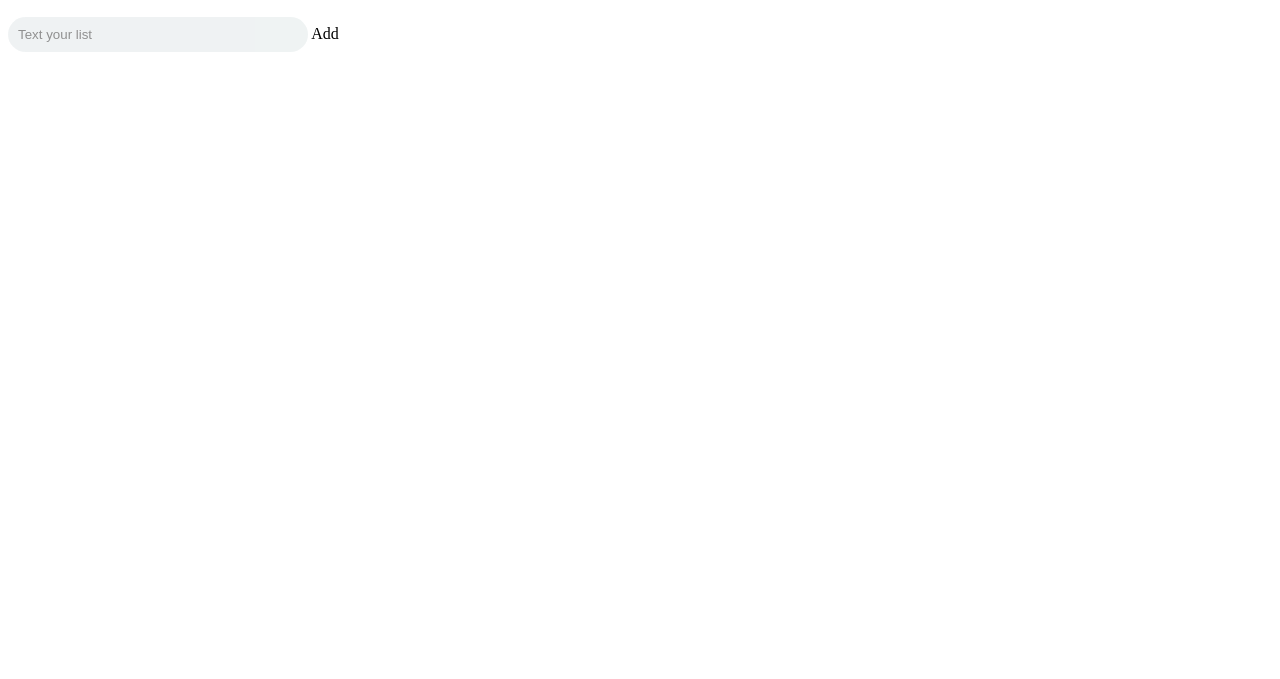
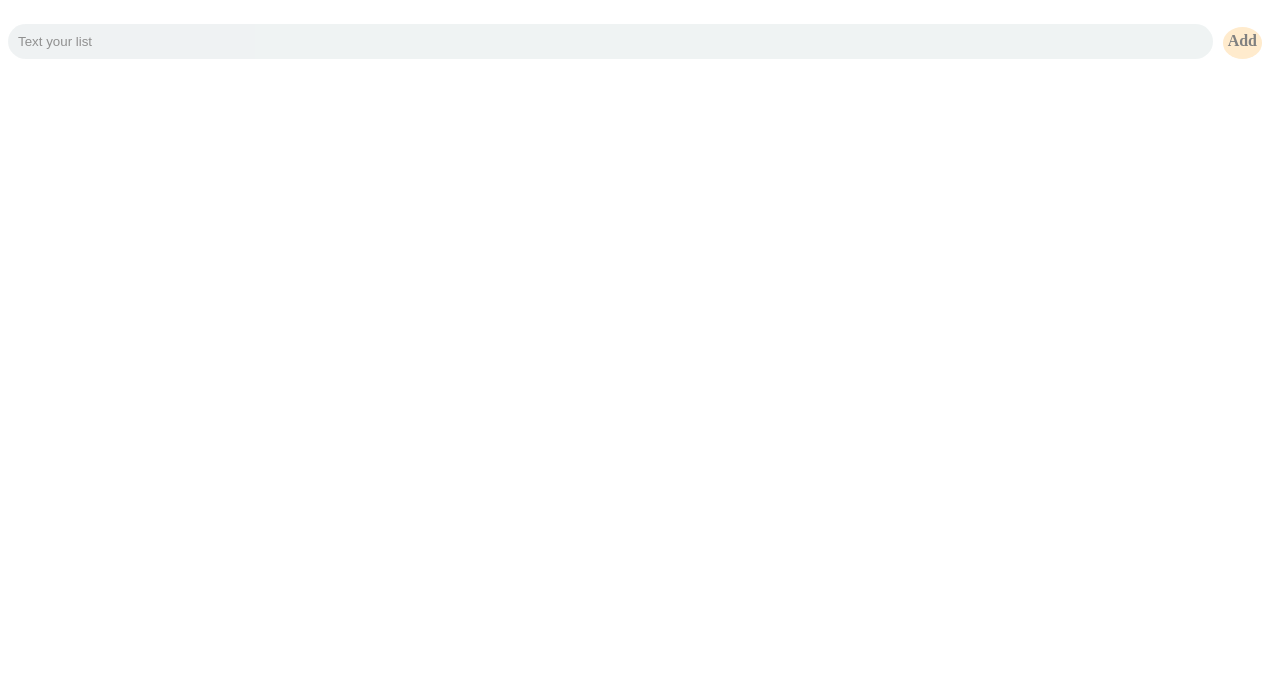
Before and after one commit to positiveko/javascript-practice, a plain HTML site: page todolist_storage_ver2/todolist_storage.html in a window 1280 px wide. Shown: the part 121-800 px from the top of the page. Drawn offline with Linux system fonts and the light colour scheme.

Commit message:
Edit CSS

```diff
--- a/todolist_storage_ver2/todolist_storage.css
+++ b/todolist_storage_ver2/todolist_storage.css
@@ -13,9 +13,15 @@ h2 {
   padding: 30px;
 }
 
+.toDoForm {
+  display: flex;
+  justify-content: space-between;
+  align-items: baseline;
+}
+
 input,
 textarea {
-  width: 300px;
+  width: 100%;
   border: none;
   border-radius: 20px;
   outline: none;
@@ -23,6 +29,16 @@ textarea {
   padding: 10px;
   opacity: 0.8;
   margin-bottom: 10px;
+}
+
+.addBtn {
+  margin: 10px;
+  height: 32px;
+  padding: 5px;
+  border-radius: 50%;
+  background-color: blanchedalmond;
+  color: grey;
+  font-weight: bold;
 }
 
 ul {
@@ -35,7 +51,7 @@ ul {
 ul li {
   border: 1px solid grey;
   background: lightpink;
-  padding: 1px;
+  padding: 4px;
   margin: 10px;
   cursor: pointer;
   position: relative;
@@ -55,6 +71,7 @@ button {
   border: none;
   background-color: white;
   color: #2f3640;
+  font-weight: 500;
   border-radius: 50%;
   margin: 0;
   width: 22px;
```
